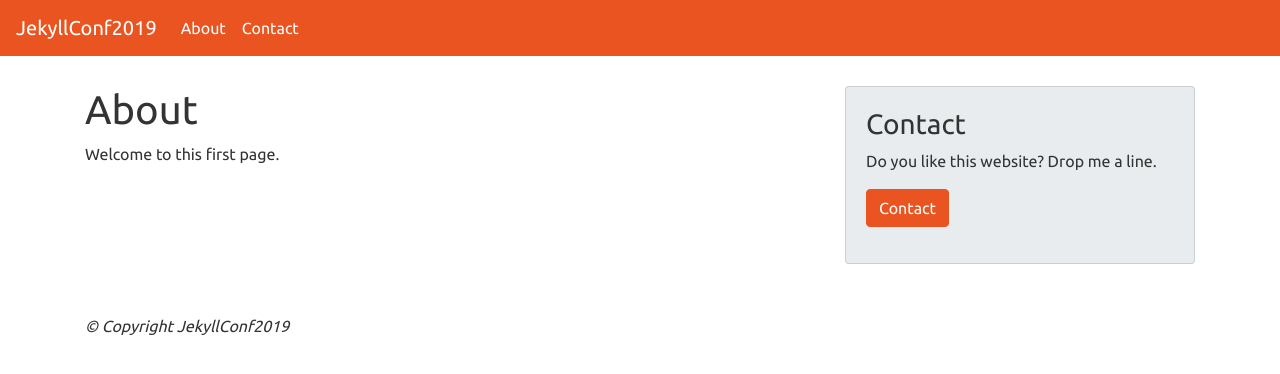
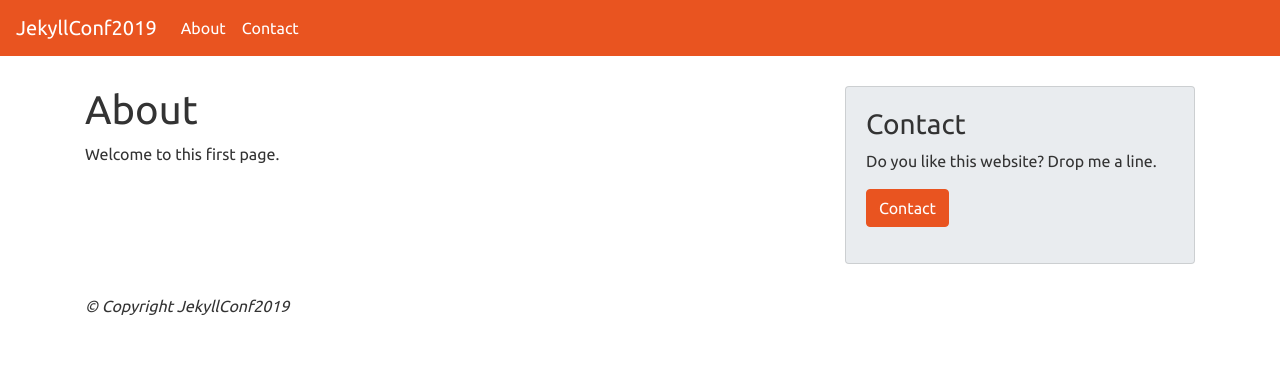
Before and after one commit to jhvanderschee/jekyllconf2019, a Jekyll site: the page built from index.md, in a window 1280 px wide. Shown: the top 374 px of the page. Built offline with Jekyll 4.4.1, drawn with Linux system fonts in a browser that asks for light colours; nearby versions of some CDN libraries; our own code applies the rules of GitHub Pages for plain Markdown files.

Commit message:
Update style.css

```diff
--- a/css/style.css
+++ b/css/style.css
@@ -1,2 +1,2 @@
 body > .container > .row > * {padding-top: 30px;}
-#footer {padding-top: 50px; font-style: italic;}
+#footer {padding-top: 30px; font-style: italic;}
```
